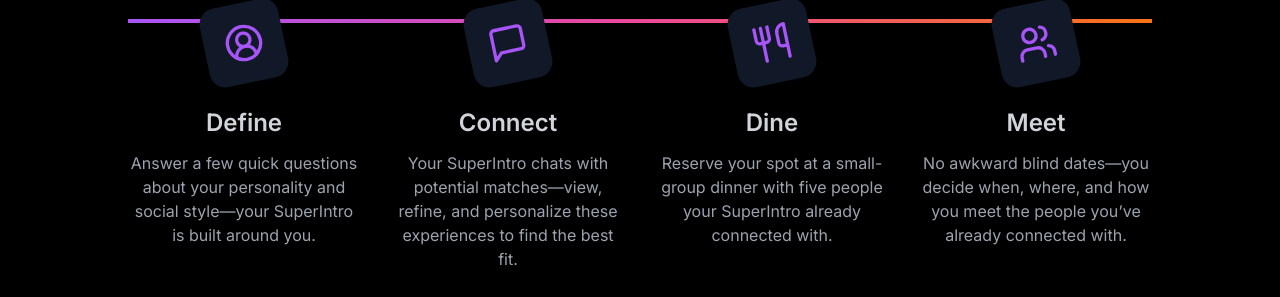
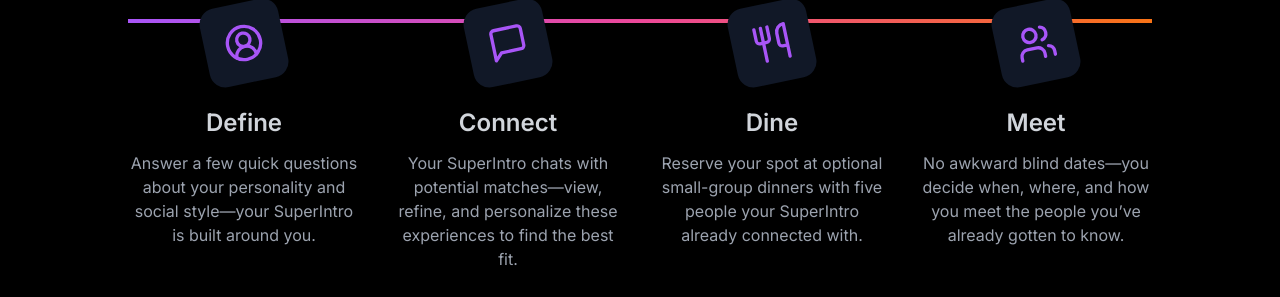
Before and after one commit to AiOS-Internship-PersonaNet/Landing-page, a Next.js app: page / in a window 1280 px wide. Shown: the part 2392-2689 px from the top of the page. Built offline with nearby package versions, Linux system fonts and the light colour scheme.

Commit message:
Update HowItWorks.jsx

```diff
--- a/components/HowItWorks.jsx
+++ b/components/HowItWorks.jsx
@@ -20,14 +20,14 @@ const steps = [
     number: "3",
     title: "Dine",
     description:
-      "Reserve your spot at a small-group dinner with five people your SuperIntro already connected with.",
+      "Reserve your spot at optional small-group dinners with five people your SuperIntro already connected with.",
   },
   {
     icon: Users,
     number: "4",
     title: "Meet",
     description:
-      "No awkward blind dates—you decide when, where, and how you meet the people you’ve already connected with.",
+      "No awkward blind dates—you decide when, where, and how you meet the people you’ve already gotten to know.",
   },
 ];
 
```
